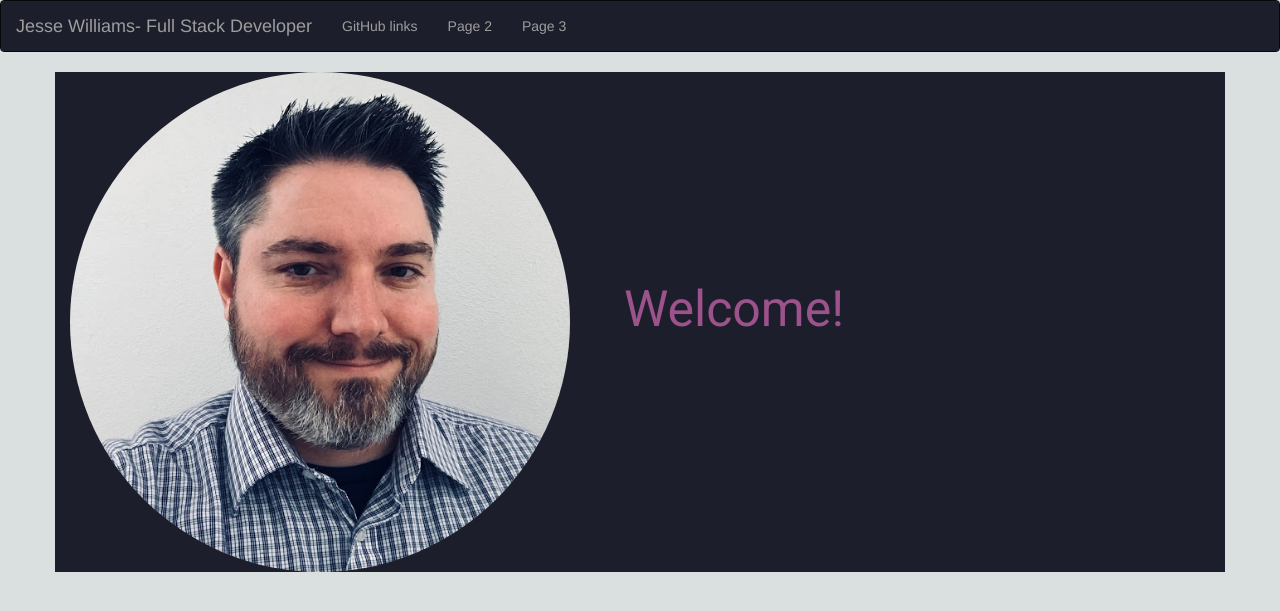
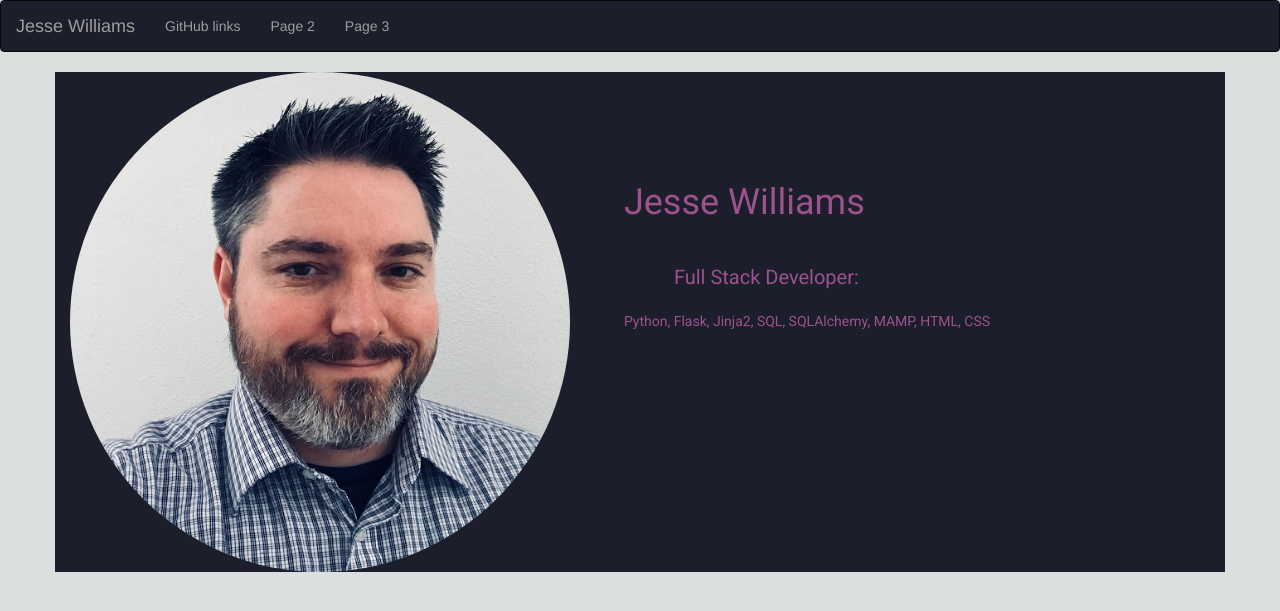
Before and after one commit to 74Jesse19/portfolio, a Flask app: page / in a window 1280 px wide. Shown: the top 611 px of the page. Run offline with Flask 2, Linux system fonts and the light colour scheme; some libraries are stand-ins or nearby versions.

Commit message:
minor changes to home

```diff
--- a/portfolio/templates/base.html
+++ b/portfolio/templates/base.html
@@ -17,16 +17,23 @@
            div {
                background-color:#1d1e2c;
                margin-left: 100px;
-               margin-right: 100px
+               margin-right: 100px;
 
             }
 
 
-            #change {   display: inline-block;
+            .change {   display: inline-block !important;
                         color: #9c528b;
                         margin-left: 50px;
                         font-family:'Roboto', sans-serif;
                         font-size: 50px;
+
+                }
+            #change {   display: inline-block !important;
+                        color: #9c528b;
+                        margin-left: 50px;
+                        font-family:'Roboto', sans-serif;
+                        font-size: 20px;
 
                 }
 
@@ -44,7 +51,7 @@
                   <span class="icon-bar"></span>
                   <span class="icon-bar"></span>
                 </button>
-                <a class="navbar-brand" href="/">Jesse Williams- Full Stack Developer</a>
+                <a class="navbar-brand" href="/">Jesse Williams</a>
               </div>
               <div class="collapse navbar-collapse" id="myNavbar">
                 <ul class="nav navbar-nav">
--- a/portfolio/templates/home.html
+++ b/portfolio/templates/home.html
@@ -4,8 +4,12 @@
 <div class="container">
 
     <img src="/static/images/jesse.jpg" class="img-circle" alt="Jesse" width="500" height="500">
+      <div class="change">
+          <h1>Jesse Williams</h1>
 
-    <h2 id="change">Welcome!</h2>
+          <h4 id="change">Full Stack Developer:</h4>
+          <h5>Python, Flask, Jinja2, SQL, SQLAlchemy, MAMP, HTML, CSS</h5>
+      </div>
 
   </div>
 
```
